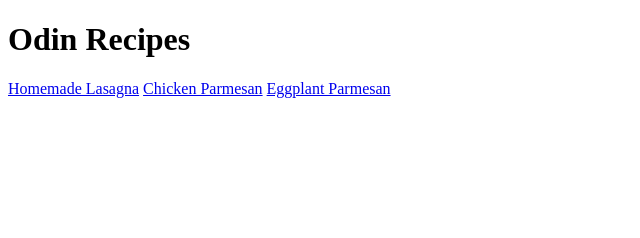
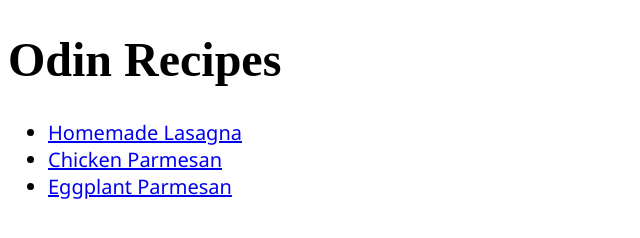
Before and after one commit to danimal152/odin-recipes, a plain HTML site: page index.html in a window 1280 px wide. Shown: the whole page, without its empty margins (0-640 px from the left). Drawn offline with Linux system fonts and the light colour scheme.

Commit message:
formatted index.html with larger font size/sans serif font and moved home link to bottom of recipe pages

```diff
--- a/index.html
+++ b/index.html
@@ -5,11 +5,11 @@
         <title>Odin Recipes</title>
     </head>
     <body>
-        <h1>Odin Recipes</h1>
-
-        <a href="recipes/lasagna.html">Homemade Lasagna</a>
-        <a href="recipes/chickenparm.html">Chicken Parmesan</a>
-        <a href="recipes/eggplantparm.html">Eggplant Parmesan</a>
-
+        <h1 style="font-size: 48px;">Odin Recipes</h1>
+<ul>
+        <li style="font-family:'Segoe UI', Tahoma, Geneva, Verdana, sans-serif; font-size: 20px;"><a href="recipes/lasagna.html">Homemade Lasagna</a></li>
+        <li style="font-family:'Segoe UI', Tahoma, Geneva, Verdana, sans-serif; font-size: 20px;"><a href="recipes/chickenparm.html">Chicken Parmesan</a></li>
+        <li style="font-family:'Segoe UI', Tahoma, Geneva, Verdana, sans-serif; font-size: 20px;"><a href="recipes/eggplantparm.html">Eggplant Parmesan</a></li>
+</ul>
     </body>
 </html>
```
Also changed, not shown: recipes/chickenparm.html (+1 -1 lines), recipes/eggplantparm.html (+1 -1 lines), recipes/lasagna.html (+2 -3 lines).
